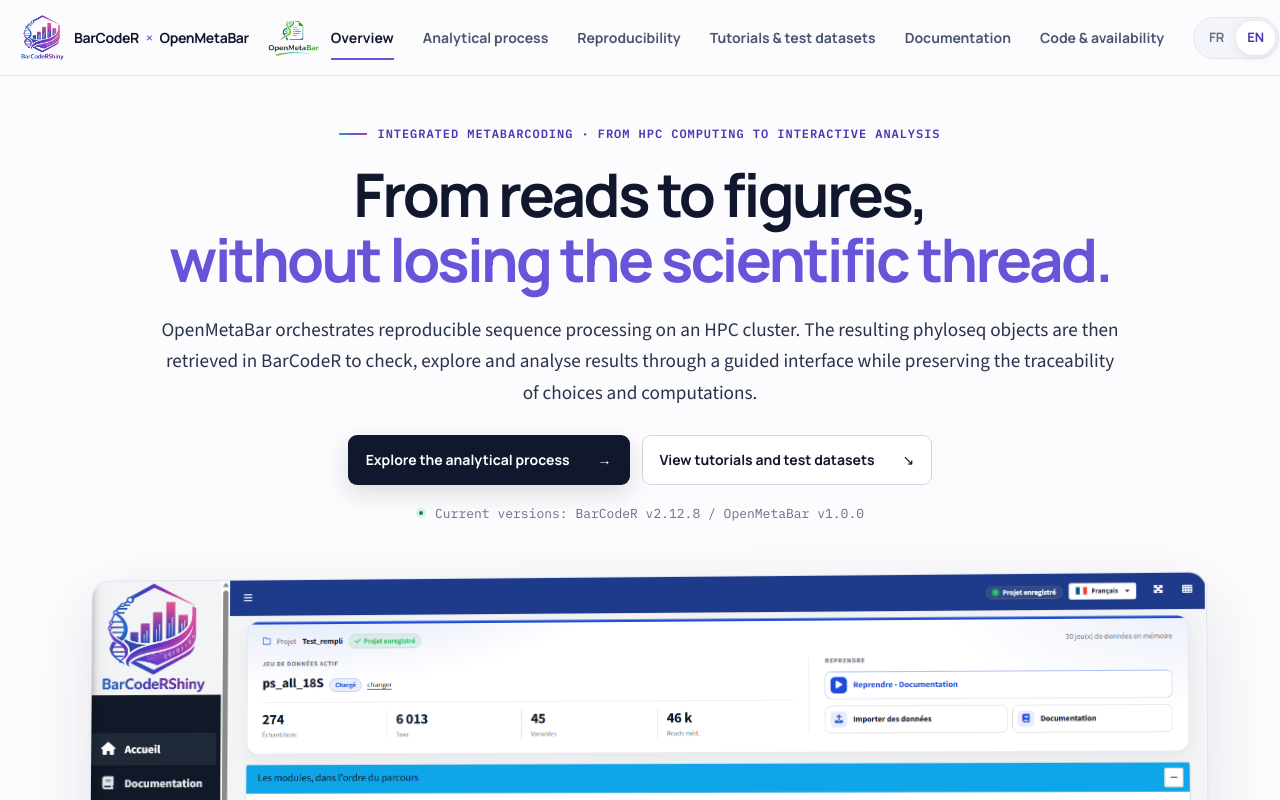
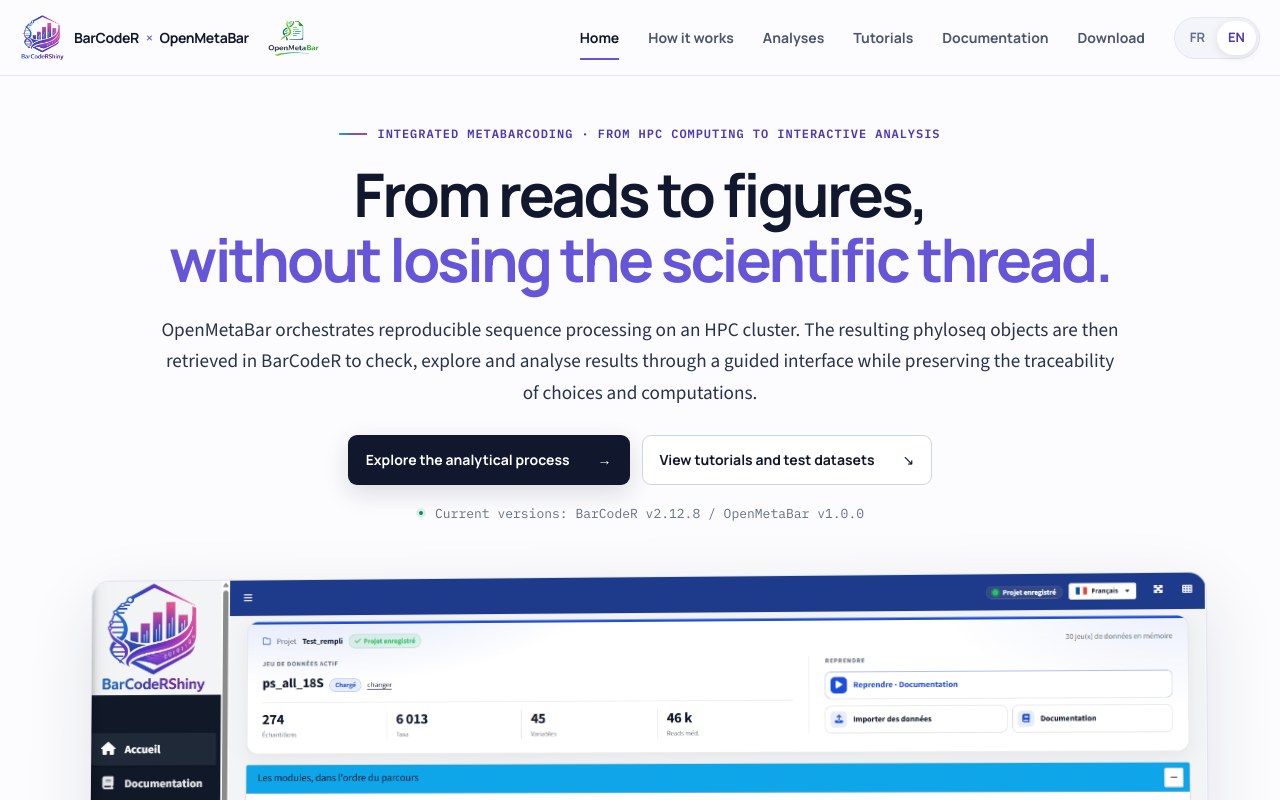
Before and after one commit to MLPosuphy/site-BarCodeR-R-shiny-application, a React (Vite) app: page / in a window 1280 px wide. Shown: the top 800 px of the page. Built offline with nearby package versions, Linux system fonts and the light colour scheme.

Commit message:
Restructure site navigation

```diff
--- a/src/App.tsx
+++ b/src/App.tsx
@@ -42,9 +42,9 @@
 function Header({ language, setLanguage, route }: { language: Language; setLanguage: (language: Language) => void; route: string }) {
   const [open, setOpen] = useState(false);
   const c = language === "fr" ? {
-    overview: "Vue d’ensemble", application: "Processus analytique", evidence: "Tutoriels & datasets tests", documentation: "Documentation", reproducibility: "Reproductibilité", code: "Code & disponibilité"
+    home: "Accueil", functioning: "Fonctionnement", analyses: "Analyses", tutorials: "Tutoriels", documentation: "Documentation", download: "Télécharger"
   } : {
-    overview: "Overview", application: "Analytical process", evidence: "Tutorials & test datasets", documentation: "Documentation", reproducibility: "Reproducibility", code: "Code & availability"
+    home: "Home", functioning: "How it works", analyses: "Analyses", tutorials: "Tutorials", documentation: "Documentation", download: "Download"
   };
 
   useEffect(() => setOpen(false), [route]);
@@ -56,12 +56,12 @@
         <span /><span />
       </button>
       <nav className={open ? "primary-nav open" : "primary-nav"} aria-label={language === "fr" ? "Navigation principale" : "Main navigation"}>
-        <a className={route === "/" ? "active" : ""} href="#/">{c.overview}</a>
-        <a className={route.startsWith("/application") ? "active" : ""} href="#/application">{c.application}</a>
-        <a className={route === "/reproducibility" ? "active" : ""} href="#/reproducibility">{c.reproducibility}</a>
-        <a className={route === "/evidence" ? "active" : ""} href="#/evidence">{c.evidence}</a>
+        <a className={route === "/" ? "active" : ""} href="#/">{c.home}</a>
+        <a className={route === "/functioning" || route.startsWith("/application") ? "active" : ""} href="#/functioning">{c.functioning}</a>
+        <a className={route === "/analyses" ? "active" : ""} href="#/analyses">{c.analyses}</a>
+        <a className={route === "/tutorials" || route === "/evidence" ? "active" : ""} href="#/tutorials">{c.tutorials}</a>
         <a className={route === "/documentation" ? "active" : ""} href="#/documentation">{c.documentation}</a>
-        <a className={route === "/availability" ? "active" : ""} href="#/availability">{c.code}</a>
+        <a className={route === "/download" || route === "/availability" ? "active" : ""} href="#/download">{c.download}</a>
         <div className="language-switch" aria-label={language === "fr" ? "Langue" : "Language"}>
           <button className={language === "fr" ? "active" : ""} onClick={() => { setLanguage("fr"); setOpen(false); }}>FR</button>
           <button className={language === "en" ? "active" : ""} onClick={() => { setLanguage("en"); setOpen(false); }}>EN</button>
@@ -183,6 +183,34 @@
   return <main><section className="page-hero page-width"><Eyebrow>{c.k}</Eyebrow><h1>{c.title}</h1><p className="lead">{c.p}</p></section><section className="section section-tint process-section"><div className="page-width"><p className="guide-note">{c.guide}</p>{groupOrder.map((group, groupIndex) => <div className="module-group" key={group}><div className="group-heading"><b>0{groupIndex + 1}</b><span>{tx(groups[group], language)}</span><i /></div><div className="module-grid">{modules.filter(m => m.group === group).map(module => <a className="module-card" href={moduleHref(module.key)} key={module.key}><div className="module-card-top"><span>{module.order}</span><i>{module.icon}</i></div><h3>{tx(module.title, language)}</h3><p>{tx(module.purpose, language)}</p><b>{language === "fr" ? "Découvrir" : "Discover"}<span>→</span></b></a>)}</div></div>)}</div></section></main>;
 }
 
+function AnalysesPage({ language }: { language: Language }) {
+  const c = language === "fr" ? {
+    k: "Capacités scientifiques",
+    title: "Choisir une analyse à partir de la question biologique.",
+    p: "Cette première vue regroupe les capacités réelles de BarCodeR par objectif scientifique. Les fiches détaillées des modules restent accessibles pour consulter les entrées, les paramètres, les diagnostics et les sorties.",
+    groups: [
+      ["Explorer les communautés", "Composition taxonomique, diversité alpha, taxons partagés, Heat Tree, phylogénie et qualité des assignations."],
+      ["Tester des hypothèses", "Ordinations, PERMANOVA, dispersion multivariée, analyses différentielles et clustering."],
+      ["Comparer plusieurs matrices", "Mantel, Procrustes, PROTEST, coefficient RV, co-inertie et STATIS."],
+      ["Explorer les associations", "Réseaux taxons-taxons, diagnostics de robustesse et comparaisons de réseaux."]
+    ],
+    modules: "Accéder aux modules d’analyse"
+  } : {
+    k: "Scientific capabilities",
+    title: "Choose an analysis from the biological question.",
+    p: "This first view groups BarCodeR capabilities by scientific objective. Detailed module pages remain available for inputs, parameters, diagnostics and outputs.",
+    groups: [
+      ["Explore communities", "Taxonomic composition, alpha diversity, shared taxa, Heat Tree, phylogeny and assignment quality."],
+      ["Test hypotheses", "Ordinations, PERMANOVA, multivariate dispersion, differential analyses and clustering."],
+      ["Compare multiple matrices", "Mantel, Procrustes, PROTEST, RV coefficient, co-inertia and STATIS."],
+      ["Explore associations", "Taxon networks, robustness diagnostics and network comparisons."]
+    ],
+    modules: "Open analysis modules"
+  };
+  const analysisModules = modules.filter(module => module.group === "analyse");
+  return <main><section className="page-hero page-width"><Eyebrow>{c.k}</Eyebrow><h1>{c.title}</h1><p className="lead">{c.p}</p></section><section className="section section-tint"><div className="page-width"><div className="action-grid analysis-purpose-grid">{c.groups.map(([title, text], index) => <article className="action-card reveal" key={title}><span>{String(index + 1).padStart(2, "0")}</span><h3>{title}</h3><p>{text}</p></article>)}</div></div></section><section className="section page-width"><div className="section-intro"><Eyebrow>{c.modules}</Eyebrow><h2>{c.modules}</h2></div><div className="module-grid">{analysisModules.map(module => <a className="module-card" href={moduleHref(module.key)} key={module.key}><div className="module-card-top"><span>{module.order}</span><i>{module.icon}</i></div><h3>{tx(module.title, language)}</h3><p>{tx(module.purpose, language)}</p><b>{language === "fr" ? "Découvrir" : "Discover"}<span>→</span></b></a>)}</div></section></main>;
+}
+
 function ModuleVisual({ module, language }: { module: AppModule; language: Language }) {
   const screen = moduleScreens[module.key];
   if (screen) {
@@ -200,7 +228,7 @@
   const c = language === "fr" ? { app: "Processus analytique", what: "Ce que l’utilisateur peut faire", io: "De l’entrée à la sortie", inputs: "Entrées", operations: "Opérations", outputs: "Sorties", question: "Question directrice", modules: "Sous-modules et questions", vigilance: "Rigueur et points d’attention", source: "Confronté au code source", sourceText: "Le contenu de cette page est dérivé du module ci-dessous, et non d’une description générique du logiciel.", previous: "Onglet précédent", next: "Onglet suivant", reproduce: "Ce qui est conservé", reproText: "Le dataset et les paramètres restent rattachés à la session ou au projet. Lorsqu’un historique est proposé, il sert à relire le contexte de production de la figure ou du résultat." } : { app: "Analytical process", what: "What users can do", io: "From input to output", inputs: "Inputs", operations: "Operations", outputs: "Outputs", question: "Guiding question", modules: "Submodules and questions", vigilance: "Rigour and cautions", source: "Checked against source code", sourceText: "This page content is derived from the module below, not from a generic software description.", previous: "Previous tab", next: "Next tab", reproduce: "What is retained", reproText: "The dataset and parameters remain attached to the session or project. Where histories are available, they support review of the context used to produce a figure or result." };
   return <main className={module.key === "openmetabar" ? "module-page openmetabar-page" : "module-page"}>
     <section className="module-hero page-width">
-      <div className="module-hero-copy reveal"><div className="breadcrumbs"><a href="#/application">{c.app}</a><span>/</span><b>{tx(module.title, language)}</b></div>{module.key === "openmetabar" && <img className="openmetabar-page-logo" src={asset("app-previews/openmetabar-logo.png")} alt="" />}<Eyebrow>{module.order} · {tx(groups[module.group], language)}</Eyebrow><h1>{tx(module.title, language)}</h1><p className="module-kicker">{tx(module.kicker, language)}</p><p className="lead">{tx(module.purpose, language)}</p><div className="question-callout"><span>?</span><div><small>{c.question}</small><b>{tx(module.question, language)}</b></div></div></div>
+      <div className="module-hero-copy reveal"><div className="breadcrumbs"><a href="#/functioning">{c.app}</a><span>/</span><b>{tx(module.title, language)}</b></div>{module.key === "openmetabar" && <img className="openmetabar-page-logo" src={asset("app-previews/openmetabar-logo.png")} alt="" />}<Eyebrow>{module.order} · {tx(groups[module.group], language)}</Eyebrow><h1>{tx(module.title, language)}</h1><p className="module-kicker">{tx(module.kicker, language)}</p><p className="lead">{tx(module.purpose, language)}</p><div className="question-callout"><span>?</span><div><small>{c.question}</small><b>{tx(module.question, language)}</b></div></div></div>
       <div className="reveal delay-1"><ModuleVisual module={module} language={language} /></div>
     </section>
     <section className="section section-tint"><div className="page-width"><div className="section-heading"><div><Eyebrow>{module.order}</Eyebrow><h2>{c.what}</h2></div><p>{tx(module.question, language)}</p></div><div className="action-grid">{module.actions.map((action, i) => <article className="action-card reveal" style={{ "--delay": `${(i % 3) * 60}ms` } as React.CSSProperties} key={action.fr}><span>{String(i + 1).padStart(2, "0")}</span><p>{tx(action, language)}</p></article>)}</div></div></section>
@@ -355,7 +383,7 @@
 }
 
 function Footer({ language }: { language: Language }) {
-  return <footer><div className="page-width footer-main"><Brand language={language} /><p>{language === "fr" ? "Logiciel scientifique pour le traitement, l’exploration et l’analyse reproductible des données de métabarcoding." : "Scientific software for processing, exploring and reproducibly analysing metabarcoding data."}</p><nav><a href="#/application">{language === "fr" ? "Processus analytique" : "Analytical process"}</a><a href="#/reproducibility">{language === "fr" ? "Reproductibilité" : "Reproducibility"}</a><a href="#/evidence">{language === "fr" ? "Tutoriels & datasets tests" : "Tutorials & test datasets"}</a><a href="#/documentation">Documentation</a><a href="#/availability">GitHub</a></nav></div><div className="footer-bottom page-width"><span>BarCodeR × OpenMetaBar · v2.12.8</span><span>Institut Sophia Agrobiotech · PHYBAC</span></div></footer>;
+  return <footer><div className="page-width footer-main"><Brand language={language} /><p>{language === "fr" ? "Logiciel scientifique pour le traitement, l’exploration et l’analyse reproductible des données de métabarcoding." : "Scientific software for processing, exploring and reproducibly analysing metabarcoding data."}</p><nav><a href="#/functioning">{language === "fr" ? "Fonctionnement" : "How it works"}</a><a href="#/analyses">{language === "fr" ? "Analyses" : "Analyses"}</a><a href="#/tutorials">{language === "fr" ? "Tutoriels" : "Tutorials"}</a><a href="#/documentation">Documentation</a><a href="#/download">{language === "fr" ? "Télécharger" : "Download"}</a></nav></div><div className="footer-bottom page-width"><span>BarCodeR × OpenMetaBar · v2.12.8</span><span>Institut Sophia Agrobiotech · PHYBAC</span></div></footer>;
 }
 
 export default function App() {
@@ -374,7 +402,14 @@
 
   useEffect(() => {
     document.documentElement.lang = language;
-    const label = activeModule ? tx(activeModule.title, language) : route === "/evidence" ? (language === "fr" ? "Tutoriels et datasets tests" : "Tutorials and test datasets") : route === "/documentation" ? (language === "fr" ? "Documentation BarCodeR" : "BarCodeR documentation") : route === "/reproducibility" ? (language === "fr" ? "Reproductibilité" : "Reproducibility") : route === "/availability" ? (language === "fr" ? "Code et disponibilité" : "Code and availability") : route === "/application" ? (language === "fr" ? "Processus analytique au sein de l’application" : "Analytical process within the application") : (language === "fr" ? "Analyse reproductible du métabarcoding" : "Reproducible metabarcoding analysis");
+    const label = activeModule ? tx(activeModule.title, language)
+      : route === "/tutorials" || route === "/evidence" ? (language === "fr" ? "Tutoriels et datasets tests" : "Tutorials and test datasets")
+      : route === "/documentation" ? (language === "fr" ? "Documentation BarCodeR" : "BarCodeR documentation")
+      : route === "/analyses" ? (language === "fr" ? "Analyses scientifiques" : "Scientific analyses")
+      : route === "/functioning" || route === "/application" ? (language === "fr" ? "Fonctionnement de l’écosystème" : "How the ecosystem works")
+      : route === "/download" || route === "/availability" ? (language === "fr" ? "Télécharger et citer" : "Download and cite")
+      : route === "/reproducibility" ? (language === "fr" ? "Reproductibilité" : "Reproducibility")
+      : (language === "fr" ? "Analyse reproductible du métabarcoding" : "Reproducible metabarcoding analysis");
     document.title = `${label} | BarCodeR × OpenMetaBar`;
   }, [language, route, activeModule]);
 
@@ -388,11 +423,12 @@
 
   let page: React.ReactNode;
   if (activeModule) page = <ModulePage module={activeModule} language={language} />;
-  else if (route === "/application") page = <ApplicationIndex language={language} />;
-  else if (route === "/evidence") page = <EvidencePage language={language} />;
+  else if (route === "/functioning" || route === "/application") page = <ApplicationIndex language={language} />;
+  else if (route === "/analyses") page = <AnalysesPage language={language} />;
+  else if (route === "/tutorials" || route === "/evidence") page = <EvidencePage language={language} />;
   else if (route === "/documentation") page = <DocumentationPage language={language} />;
   else if (route === "/reproducibility") page = <ReproducibilityPage language={language} />;
-  else if (route === "/availability") page = <AvailabilityPage language={language} />;
+  else if (route === "/download" || route === "/availability") page = <AvailabilityPage language={language} />;
   else page = <Landing language={language} />;
 
   return <div className={activeModule?.key === "openmetabar" ? "site-shell openmetabar-route" : "site-shell"}><Header language={language} setLanguage={setLanguage} route={route} />{page}<Footer language={language} /></div>;
```
Also changed, not shown: src/styles.css (+10 -0 lines), 1 other file (tests, documents, lock files or other folders).
